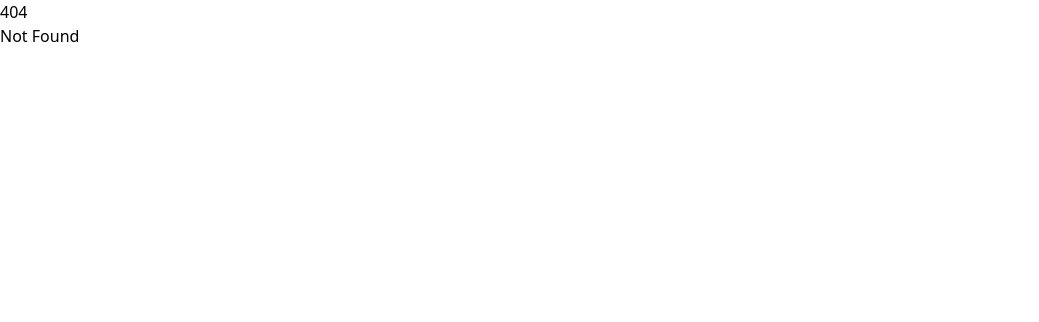
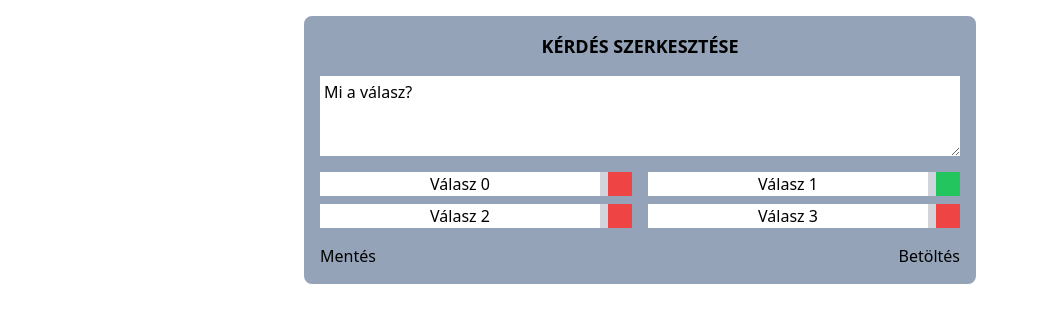
Before and after one commit to TomaSajt/honfoglalo-legacy, a SvelteKit app: page /editor in a window 1280 px wide. Before the commit this address had no page. Shown: the top 322 px of the page, without its empty margins (0-1039 px from the left). Built offline with nearby package versions, Linux system fonts and the light colour scheme.

Commit message:
add choice question editor

```diff
--- a/package.json
+++ b/package.json
@@ -20,7 +20,8 @@
         "tailwindcss": "^3.2.4",
         "tslib": "^2.4.1",
         "typescript": "^4.9.3",
-        "vite": "^4.0.0"
+        "vite": "^4.0.0",
+        "zod": "^3.20.2"
     },
     "type": "module"
 }
--- /dev/null
+++ b/src/lib/question.ts
@@ -0,0 +1,34 @@
+import z from 'zod';
+
+const choiceQuestionSchema = z.object(
+    {
+        type: z.literal("choice"),
+        question: z.string(),
+        options: z.array(z.string()).length(4),
+        correctIndex: z.number().int().gte(0).lt(4)
+    }
+);
+
+const guessQuestionSchema = z.object(
+    {
+        type: z.literal("guess"),
+        question: z.string(),
+        solution: z.number()
+    }
+);
+
+const questionSchema = z.discriminatedUnion("type", [choiceQuestionSchema, guessQuestionSchema]);
+
+export type ChoiceQuestion = z.infer<typeof choiceQuestionSchema>;
+export type GuessQuestion = z.infer<typeof guessQuestionSchema>;
+export type Question = ChoiceQuestion | GuessQuestion;
+
+export function parseQuestionFromJsonText(text: string): Question | null {
+    try {
+        let obj = JSON.parse(text);
+        return questionSchema.parse(obj);
+    } catch (error) {
+        console.log(error);
+        return null;
+    }
+}
--- /dev/null
+++ b/src/routes/editor/+page.svelte
@@ -0,0 +1,93 @@
+<script lang="ts">
+    import { parseQuestionFromJsonText, type Question } from "$lib/question";
+
+    let currentQuestion: Question = {
+        type: "choice",
+        question: "Mi a válasz?",
+        options: ["Válasz 0", "Válasz 1", "Válasz 2", "Válasz 3"],
+        correctIndex: 1,
+    };
+
+    function download(filename: string, text: string) {
+        var element = document.createElement("a");
+        element.href =
+            "data:text/plain;charset=utf-8," + encodeURIComponent(text);
+        element.download = filename;
+        element.style.display = "none";
+        element.click();
+    }
+
+    function loadExternal() {
+        let input = document.createElement("input");
+        input.type = "file";
+        input.onchange = () => {
+            let file = input.files?.item(0);
+            if (file) processFile(file);
+        };
+        input.click();
+    }
+
+    async function processFile(file: File) {
+        let text = await file.text();
+        let question = parseQuestionFromJsonText(text);
+        if (!question) {
+            console.log("Error while parsing file");
+            return;
+        }
+        currentQuestion = question;
+    }
+
+    function setCorrectIndex(i: number) {
+        if (currentQuestion.type !== "choice") {
+            console.error(
+                "You can only set correct index for 'choice' type questions"
+            );
+            return;
+        }
+        currentQuestion.correctIndex = i;
+    }
+
+    function save() {
+        download("question.json", JSON.stringify(currentQuestion, null, 2));
+    }
+</script>
+
+<form
+    class="max-w-2xl min-w-fit mx-auto flex flex-col bg-slate-400 p-4 gap-4 rounded-lg mt-4"
+>
+    <div class="text-center text-lg uppercase font-bold tracking">
+        Kérdés szerkesztése
+    </div>
+    <textarea
+        name=""
+        id=""
+        rows="3"
+        class="p-1 resize-y"
+        bind:value={currentQuestion.question}
+    />
+    {#if currentQuestion.type === "choice"}
+        <div class="grid grid-cols-2 gap-x-4 gap-y-2">
+            {#each currentQuestion.options as option, i}
+                {@const correct = i == currentQuestion.correctIndex}
+                <div class="bg-gray-300 flex gap-2">
+                    <div class="flex-grow">
+                        <input
+                            class="text-center px-1 w-full"
+                            bind:value={option}
+                        />
+                    </div>
+                    <button
+                        class="aspect-square flex-shrink-0"
+                        class:bg-green-500={correct}
+                        class:bg-red-500={!correct}
+                        on:click={() => setCorrectIndex(i)}
+                    />
+                </div>
+            {/each}
+        </div>
+        <div class="flex justify-between">
+            <button on:click={() => save()}>Mentés</button>
+            <button on:click={() => loadExternal()}>Betöltés</button>
+        </div>
+    {/if}
+</form>
```
Also changed, not shown: 1 other file (tests, documents, lock files or other folders).
